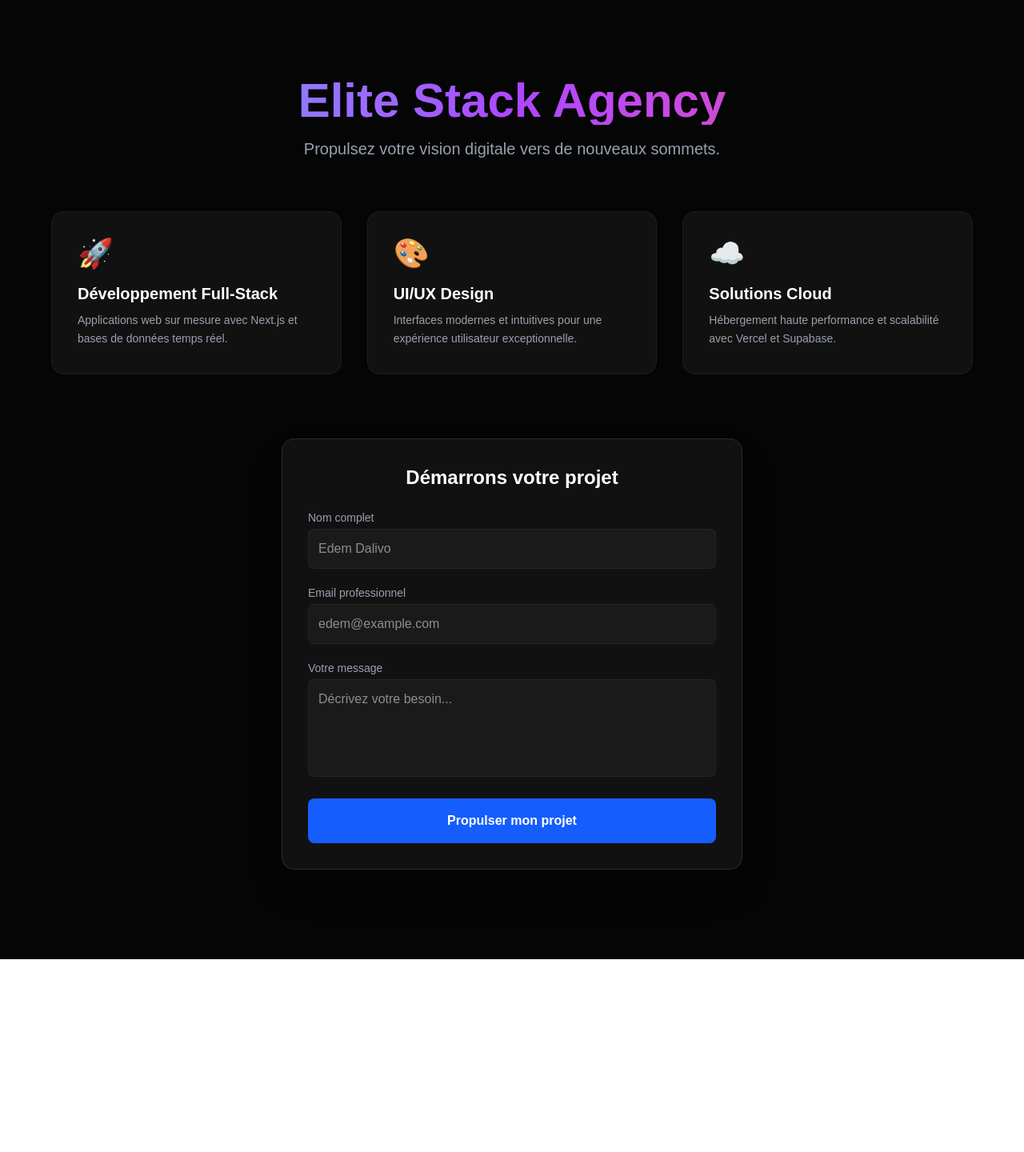
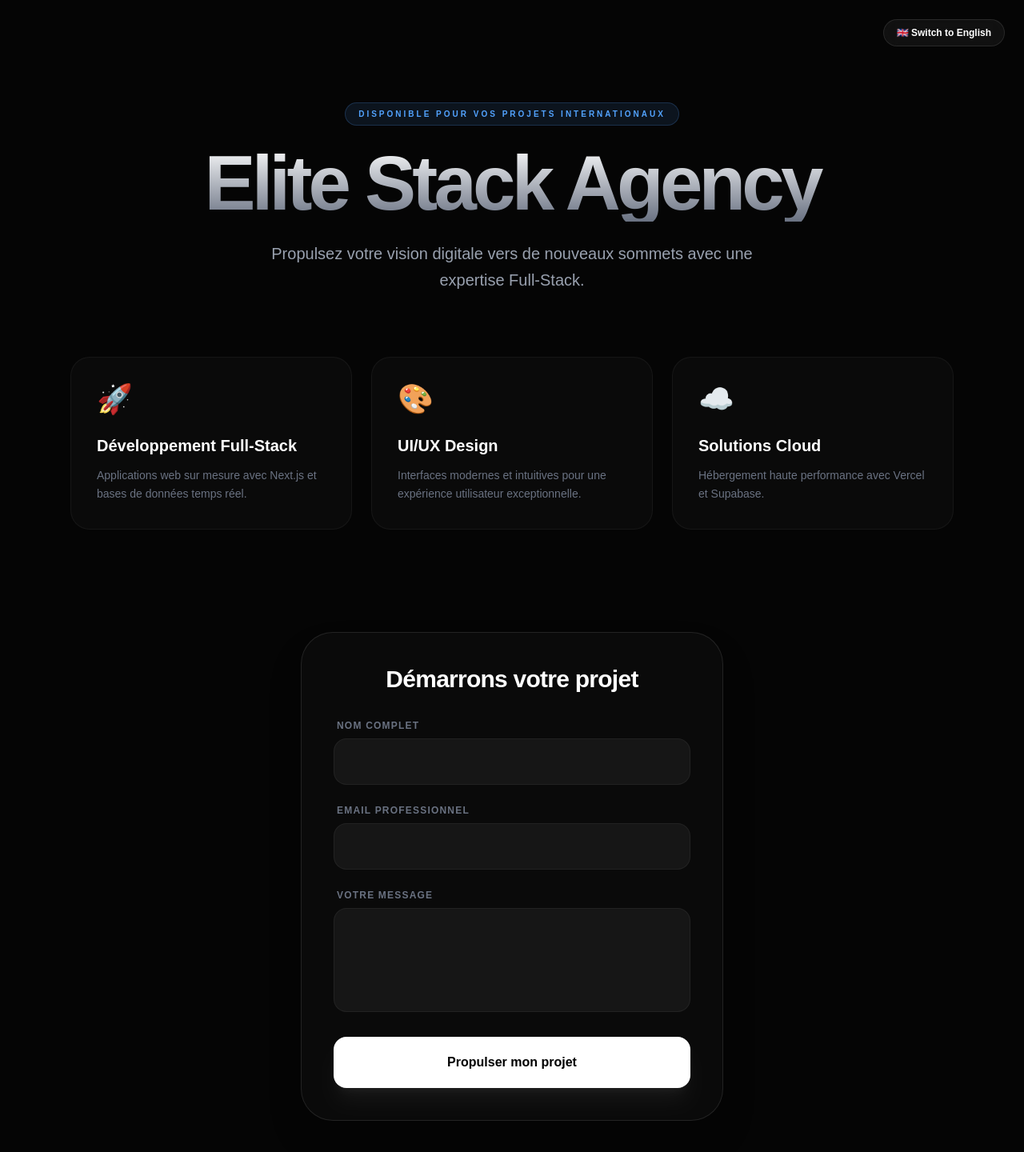
Before and after one commit to edemdalivo/elite-stack-agency, a Next.js app: page / in a window 1280 px wide. Shown: the top 1440 px of the page at 80% size. Before the commit the page ends 1199 px from the top, so only its background shows below. Built offline with nearby package versions, Linux system fonts and the light colour scheme; no server answers.

Commit message:
Ajout du Dashboard Admin sécurisé

```diff
--- /dev/null
+++ b/app/admin/page.tsx
@@ -0,0 +1,125 @@
+'use client'
+import { useEffect, useState } from 'react'
+import { supabase } from '@/lib/supabase'
+
+export default function AdminDashboard() {
+  const [messages, setMessages] = useState<any[]>([])
+  const [loading, setLoading] = useState(true)
+  const [isAuthenticated, setIsAuthenticated] = useState(false)
+  const [password, setPassword] = useState('')
+  const [showPassword, setShowPassword] = useState(false)
+
+  // 1. Fonctions
+  const handleLogin = (e: React.FormEvent) => {
+    e.preventDefault()
+    if (password === 'ELITE2026') {
+      setIsAuthenticated(true)
+    } else {
+      alert('Accès refusé')
+    }
+  }
+
+  const fetchMessages = async () => {
+    try {
+      setLoading(true)
+      const { data, error } = await supabase
+        .from('messages')
+        .select('*')
+        .order('created_at', { ascending: false })
+      if (error) throw error
+      setMessages(data || [])
+    } catch (error) {
+      console.error('Erreur:', error)
+    } finally {
+      setLoading(false)
+    }
+  }
+
+  // 2. LE HOOK DOIT ÊTRE ICI (Avant tous les "return")
+  useEffect(() => {
+    if (isAuthenticated) { // On ne lance la recherche que si on est connecté
+      fetchMessages()
+    }
+  }, [isAuthenticated]) // Se relance quand isAuthenticated change
+
+  // 3. AFFICHAGE CONDITIONNEL (Toujours après les Hooks)
+  if (!isAuthenticated) {
+    return (
+      <div className="min-h-screen bg-black flex items-center justify-center p-4 font-sans">
+        <form onSubmit={handleLogin} className="bg-[#0A0A0A] p-8 rounded-3xl border border-white/10 w-full max-w-md shadow-2xl">
+          <h2 className="text-2xl font-black text-white mb-2 tracking-tighter uppercase">Elite Access</h2>
+          <p className="text-gray-500 text-sm mb-8">Entrez vos identifiants de sécurité</p>
+
+          <div className="relative group text-white">
+            <input
+              type={showPassword ? "text" : "password"}
+              placeholder="Mot de passe secret"
+              className="w-full bg-white/5 border border-white/10 p-5 rounded-2xl mb-6 focus:border-blue-500 focus:bg-white/10 outline-none transition-all text-white placeholder:text-gray-700"
+              onChange={(e) => setPassword(e.target.value)}
+              value={password}
+              autoFocus
+            />
+            <button
+              type="button"
+              onClick={() => setShowPassword(!showPassword)}
+              className="absolute right-4 top-5 text-gray-500 hover:text-blue-400 text-xs font-bold uppercase tracking-widest"
+            >
+              {showPassword ? "Masquer" : "Voir"}
+            </button>
+          </div>
+
+          <button className="w-full bg-blue-600 hover:bg-blue-500 text-white p-5 rounded-2xl font-black uppercase tracking-widest transition-all shadow-lg shadow-blue-600/20">
+            Vérifier l'identité
+          </button>
+        </form>
+      </div>
+    )
+  }
+
+  // 4. LE DASHBOARD (Si authentifié)
+  return (
+    <div className="min-h-screen bg-[#050505] text-white p-8">
+      <div className="max-w-6xl mx-auto">
+        <header className="flex justify-between items-center mb-12">
+          <div>
+            <h1 className="text-3xl font-bold tracking-tight">Admin Dashboard</h1>
+            <p className="text-gray-400">Gestion des prospects Elite Stack</p>
+          </div>
+          <button
+            onClick={fetchMessages}
+            className="bg-blue-600 hover:bg-blue-500 px-6 py-2 rounded-full text-sm font-bold transition-all"
+          >
+            Actualiser
+          </button>
+        </header>
+
+        {loading ? (
+          <div className="text-center py-20 text-gray-500">Chargement des données...</div>
+        ) : (
+          <div className="grid gap-6">
+            {messages.length === 0 ? (
+              <p className="text-center py-20 text-gray-600">Aucun message reçu pour le moment.</p>
+            ) : (
+              messages.map((msg) => (
+                <div key={msg.id} className="bg-[#0A0A0A] border border-white/10 p-6 rounded-2xl hover:border-blue-500/30 transition-all">
+                  <div className="flex justify-between items-start mb-4">
+                    <div>
+                      <h3 className="text-lg font-bold text-blue-400">{msg.name}</h3>
+                      <p className="text-sm text-gray-500">{msg.email}</p>
+                    </div>
+                    <span className="text-xs text-gray-600">
+                      {new Date(msg.created_at).toLocaleDateString('fr-FR')}
+                    </span>
+                  </div>
+                  <p className="text-gray-300 leading-relaxed bg-white/5 p-4 rounded-xl italic">
+                    "{msg.content}"
+                  </p>
+                </div>
+              ))
+            )}
+          </div>
+        )}
+      </div>
+    </div>
+  )
+}
--- a/app/api/send/route.ts
+++ b/app/api/send/route.ts
@@ -10,22 +10,28 @@ export async function POST(request: Request) {
     const data = await resend.emails.send({
       from: 'Elite Stack Agency <onboarding@resend.dev>',
       to: ['edemdalivo93@gmail.com'],
-      subject: `🚀 Nouveau projet de ${name}`,
+      subject: `🚀 New Project Inquiry: ${name}`, // Sujet en anglais
       html: `
-        <div style="font-family: sans-serif; color: #333;">
-          <h2>Nouveau message de contact</h2>
-          <p><strong>Nom :</strong> ${name}</p>
-          <p><strong>Email :</strong> ${email}</p>
-          <p><strong>Message :</strong></p>
-          <div style="background: #f4f4f4; p: 15px; border-left: 4px solid #3b82f6;">
+        <div style="font-family: sans-serif; color: #1a1a1a; max-width: 600px; margin: auto; border: 1px solid #eee; padding: 20px; border-radius: 10px;">
+          <h2 style="color: #3b82f6;">New Contact Message</h2>
+          <p style="margin-bottom: 10px;">You have received a new inquiry from your website.</p>
+          <hr style="border: none; border-top: 1px solid #eee; margin: 20px 0;" />
+          <p><strong>Client Name:</strong> ${name}</p>
+          <p><strong>Email:</strong> ${email}</p>
+          <p><strong>Project Details:</strong></p>
+          <div style="background: #f9f9f9; padding: 15px; border-left: 4px solid #3b82f6; font-style: italic;">
             ${content}
           </div>
+          <footer style="margin-top: 20px; font-size: 12px; color: #888;">
+            Sent from Elite Stack Agency International Portal
+          </footer>
         </div>
       `,
     });
 
     return NextResponse.json({ success: true, data });
   } catch (error) {
-    return NextResponse.json({ error: 'Erreur envoi' }, { status: 500 });
+    console.error("Email Error:", error);
+    return NextResponse.json({ error: 'Failed to send notification' }, { status: 500 });
   }
 }
--- a/app/page.tsx
+++ b/app/page.tsx
@@ -2,109 +2,180 @@
 import { supabase } from '@/lib/supabase'
 import { useState } from 'react'
 
-const SERVICES = [
+// ==========================================
+// 1. DICTIONNAIRE DE TRADUCTION (FR/EN)
+// ==========================================
+const TRANSLATIONS = {
+  fr: {
+    sub: "Disponible pour vos projets internationaux",
+    heroSub: "Propulsez votre vision digitale vers de nouveaux sommets avec une expertise Full-Stack.",
+    contactTitle: "Démarrons votre projet",
+    name: "Nom complet",
+    email: "Email professionnel",
+    msg: "Votre message",
+    btn: "Propulser mon projet",
+    sending: "Envoi en cours...",
+    success: "Message reçu ! Elite Stack Agency vous recontactera.",
+    services: [
       { title: "Développement Full-Stack", desc: "Applications web sur mesure avec Next.js et bases de données temps réel.", icon: "🚀" },
       { title: "UI/UX Design", desc: "Interfaces modernes et intuitives pour une expérience utilisateur exceptionnelle.", icon: "🎨" },
-  { title: "Solutions Cloud", desc: "Hébergement haute performance et scalabilité avec Vercel et Supabase.", icon: "☁️" }
+      { title: "Solutions Cloud", desc: "Hébergement haute performance avec Vercel et Supabase.", icon: "☁️" }
     ]
+  },
+  en: {
+    sub: "Available for global projects",
+    heroSub: "Engineering world-class digital experiences for ambitious brands.",
+    contactTitle: "Let's Build Your Project",
+    name: "Full Name",
+    email: "Business Email",
+    msg: "Project Details",
+    btn: "Launch Project",
+    sending: "Sending...",
+    success: "Message received! Elite Stack Agency will contact you.",
+    services: [
+      { title: "Full-Stack Development", desc: "Custom web applications built with Next.js and real-time databases.", icon: "🚀" },
+      { title: "UI/UX Design", desc: "Modern and intuitive interfaces for an exceptional user experience.", icon: "🎨" },
+      { title: "Cloud Solutions", desc: "High-performance hosting with Vercel and Supabase.", icon: "☁️" }
+    ]
+  }
+}
 
 export default function AgencyPage() {
-  const [isSubmitting, setIsSubmitting] = useState(false)
-  const [status, setStatus] = useState<{type: 'success' | 'error', msg: string} | null>(null)
+  // ==========================================
+  // 2. ÉTATS (STATES) - Gestion de la mémoire locale
+  // ==========================================
+  const [lang, setLang] = useState<'fr' | 'en'>('fr') // Langue par défaut
+  const [isSubmitting, setIsSubmitting] = useState(false) // État du bouton
+  const [status, setStatus] = useState<{type: 'success' | 'error', msg: string} | null>(null) // Messages retour
 
+  // Raccourci pour utiliser les traductions selon la langue choisie
+  const t = TRANSLATIONS[lang];
+
+  // ==========================================
+  // 3. LOGIQUE D'ENVOI (SUBMIT)
+  // ==========================================
   const handleSubmit = async (e: React.FormEvent<HTMLFormElement>) => {
     e.preventDefault();
+    const form = e.currentTarget;
+    const formData = new FormData(form);
+
+    // 🛡️ SÉCURITÉ : Honeypot (Anti-Robot)
+    const botTrap = formData.get('fax_number');
+    if (botTrap) {
+      setStatus({ type: 'success', msg: t.success });
+      form.reset();
+      return;
+    }
+
     setIsSubmitting(true);
     setStatus(null);
 
-    const form = e.currentTarget;
-    const formData = new FormData(form);
-
-    // On prépare les données pour les deux envois
     const name = formData.get('name') as string;
     const email = formData.get('email') as string;
     const content = formData.get('message') as string;
 
-    // 1. Envoi à Supabase
-    const { error: supabaseError } = await supabase
-      .from('messages')
-      .insert([{ name, email, content }]);
+    // A. ENREGISTREMENT DANS SUPABASE
+    const { error: supabaseError } = await supabase.from('messages').insert([{ name, email, content }]);
 
     if (supabaseError) {
       setIsSubmitting(false);
-      setStatus({ type: 'error', msg: "Erreur Supabase : " + supabaseError.message });
+      setStatus({ type: 'error', msg: "Error: " + supabaseError.message });
       return;
     }
 
-    // 2. Envoi de la notification par email (On le fait seulement si Supabase a réussi)
+    // B. NOTIFICATION PAR EMAIL VIA RESEND (API INTERNE)
     try {
       await fetch('/api/send', {
         method: 'POST',
         headers: { 'Content-Type': 'application/json' },
         body: JSON.stringify({ name, email, content }),
       });
-    } catch (emailError) {
-      console.error("Erreur d'envoi d'email:", emailError);
-      // On ne bloque pas l'utilisateur si seul l'email échoue
-    }
+    } catch (err) { console.error("Email notification failed", err); }
 
-    // 3. Finalisation
+    // C. FINALISATION
     setIsSubmitting(false);
-    setStatus({ type: 'success', msg: "Message reçu ! Elite Stack Agency vous recontactera." });
+    setStatus({ type: 'success', msg: t.success });
     form.reset();
   };
 
   return (
-    <div className="min-h-screen bg-[#050505] text-white p-8">
-      {/* Header Section */}
-      <header className="max-w-6xl mx-auto text-center py-16">
-        <h1 className="text-5xl md:text-6xl font-extrabold bg-gradient-to-r from-blue-400 via-purple-500 to-pink-500 bg-clip-text text-transparent mb-4">
+    <div className="min-h-screen bg-[#050505] text-white selection:bg-blue-500/30">
+
+      {/* 4. BOUTON DE CHANGEMENT DE LANGUE (Flottant) */}
+      <div className="fixed top-6 right-6 z-50">
+        <button
+          onClick={() => setLang(lang === 'fr' ? 'en' : 'fr')}
+          className="bg-white/5 border border-white/10 px-4 py-2 rounded-full hover:bg-white/10 transition-all font-bold text-xs backdrop-blur-md flex items-center gap-2"
+        >
+          {lang === 'fr' ? '🇬🇧 Switch to English' : '🇫🇷 Passer au Français'}
+        </button>
+      </div>
+
+      {/* 5. HERO SECTION (En-tête) */}
+      <header className="max-w-6xl mx-auto text-center pt-32 pb-20 px-6">
+        <div className="inline-block px-4 py-1.5 mb-6 text-[10px] font-black tracking-[0.3em] text-blue-400 uppercase bg-blue-400/10 border border-blue-400/20 rounded-full">
+          {t.sub}
+        </div>
+        <h1 className="text-6xl md:text-8xl font-black tracking-tighter mb-6 bg-gradient-to-b from-white to-gray-500 bg-clip-text text-transparent">
           Elite Stack Agency
         </h1>
-        <p className="text-xl text-gray-400">Propulsez votre vision digitale vers de nouveaux sommets.</p>
+        <p className="text-xl text-gray-400 max-w-2xl mx-auto leading-relaxed font-medium">{t.heroSub}</p>
       </header>
 
-      {/* Services Grid */}
-      <section className="max-w-6xl mx-auto grid md:grid-cols-3 gap-8 mb-20">
-        {SERVICES.map((s, i) => (
-          <div key={i} className="bg-[#111] border border-white/5 p-8 rounded-2xl hover:border-blue-500/50 transition-all group">
-            <div className="text-4xl mb-4 group-hover:scale-110 transition-transform">{s.icon}</div>
-            <h3 className="text-xl font-bold mb-2">{s.title}</h3>
-            <p className="text-gray-400 text-sm leading-relaxed">{s.desc}</p>
+      {/* 6. SERVICES SECTION (Grille 3 colonnes) */}
+      <section className="max-w-6xl mx-auto grid md:grid-cols-3 gap-6 px-6 mb-32">
+        {t.services.map((s, i) => (
+          <div key={i} className="bg-[#0A0A0A] border border-white/5 p-8 rounded-3xl hover:border-blue-500/30 transition-all group relative overflow-hidden">
+            <div className="text-4xl mb-6 group-hover:scale-110 transition-transform duration-500">{s.icon}</div>
+            <h3 className="text-xl font-bold mb-3">{s.title}</h3>
+            <p className="text-gray-500 text-sm leading-relaxed">{s.desc}</p>
           </div>
         ))}
       </section>
 
-      {/* Contact Form Section */}
-      <div id="contact" className="w-full max-w-xl mx-auto bg-[#111] border border-white/10 p-8 rounded-2xl shadow-2xl mb-20">
-        <h2 className="text-2xl font-bold text-center mb-6">Démarrons votre projet</h2>
-        <form onSubmit={handleSubmit} className="space-y-5">
+      {/* 7. FORMULAIRE DE CONTACT (Design Card) */}
+      <div id="contact" className="max-w-xl mx-auto px-6 pb-32">
+        <div className="bg-[#0A0A0A] border border-white/10 p-10 rounded-[2.5rem] shadow-2xl">
+          <h2 className="text-3xl font-bold text-center mb-8 tracking-tight">{t.contactTitle}</h2>
+          <form onSubmit={handleSubmit} className="space-y-6">
+
+            {/* Champ Nom */}
             <div>
-            <label className="block text-sm font-medium text-gray-400 mb-1">Nom complet</label>
-            <input name="name" type="text" required placeholder="Edem Dalivo"
-              className="w-full bg-[#1a1a1a] border border-white/5 rounded-lg p-3 focus:border-blue-500 outline-none transition-all" />
+              <label className="block text-xs font-bold uppercase tracking-widest text-gray-500 mb-2 ml-1">{t.name}</label>
+              <input name="name" type="text" required className="w-full bg-white/5 border border-white/5 rounded-2xl p-4 focus:border-blue-500/50 outline-none transition-all" />
             </div>
+
+            {/* Champ Email */}
             <div>
-            <label className="block text-sm font-medium text-gray-400 mb-1">Email professionnel</label>
-            <input name="email" type="email" required placeholder="edem@example.com"
-              className="w-full bg-[#1a1a1a] border border-white/5 rounded-lg p-3 focus:border-blue-500 outline-none transition-all" />
+              <label className="block text-xs font-bold uppercase tracking-widest text-gray-500 mb-2 ml-1">{t.email}</label>
+              <input name="email" type="email" required className="w-full bg-white/5 border border-white/5 rounded-2xl p-4 focus:border-blue-500/50 outline-none transition-all" />
             </div>
+
+            {/* Champ Message */}
             <div>
-            <label className="block text-sm font-medium text-gray-400 mb-1">Votre message</label>
-            <textarea name="message" required placeholder="Décrivez votre besoin..." rows={4}
-              className="w-full bg-[#1a1a1a] border border-white/5 rounded-lg p-3 focus:border-blue-500 outline-none transition-all resize-none" />
+              <label className="block text-xs font-bold uppercase tracking-widest text-gray-500 mb-2 ml-1">{t.msg}</label>
+              <textarea name="message" required rows={4} className="w-full bg-white/5 border border-white/5 rounded-2xl p-4 focus:border-blue-500/50 outline-none transition-all resize-none" />
             </div>
-          <button type="submit" disabled={isSubmitting}
-            className="w-full bg-blue-600 hover:bg-blue-500 disabled:bg-gray-700 font-bold py-4 rounded-lg transition-all">
-            {isSubmitting ? 'Envoi en cours...' : 'Propulser mon projet'}
+
+            {/* 🛡️ PIÈGE ANTI-SPAM (Invisible) */}
+            <div style={{ display: 'none' }} aria-hidden="true">
+              <input type="text" name="fax_number" tabIndex={-1} autoComplete="off" />
+            </div>
+
+            {/* Bouton d'envoi */}
+            <button type="submit" disabled={isSubmitting} className="w-full bg-white text-black hover:bg-gray-200 disabled:bg-gray-800 disabled:text-gray-500 font-bold py-5 rounded-2xl transition-all shadow-xl shadow-white/5">
+              {isSubmitting ? t.sending : t.btn}
             </button>
+
+            {/* Message de confirmation ou d'erreur */}
             {status && (
-            <div className={`p-4 rounded-lg text-center ${status.type === 'success' ? 'bg-green-500/10 text-green-400 border border-green-500/20' : 'bg-red-500/10 text-red-400 border border-red-500/20'}`}>
+              <div className={`mt-6 p-4 rounded-2xl text-center text-sm font-medium ${status.type === 'success' ? 'bg-green-500/10 text-green-400 border border-green-500/20' : 'bg-red-500/10 text-red-400 border border-red-500/20'}`}>
                 {status.msg}
               </div>
             )}
           </form>
         </div>
       </div>
+    </div>
   )
 }
```
Lines whose indentation alone changed are shown as unchanged.
